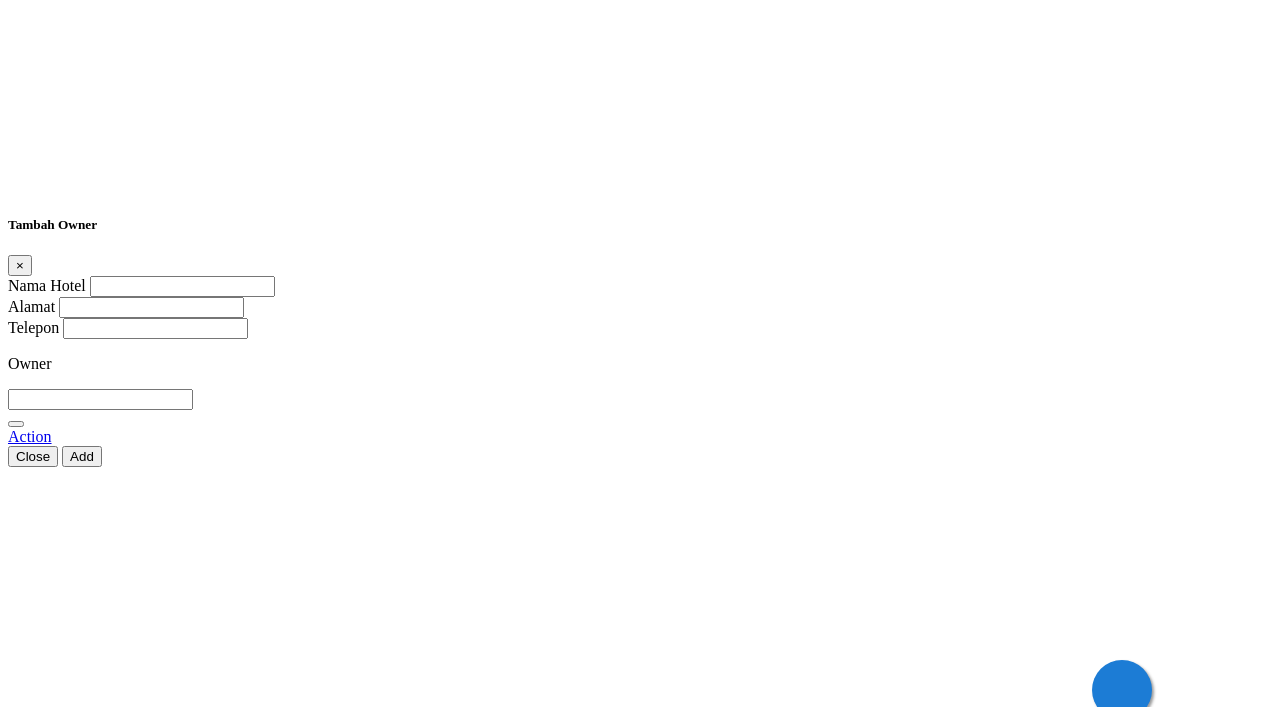
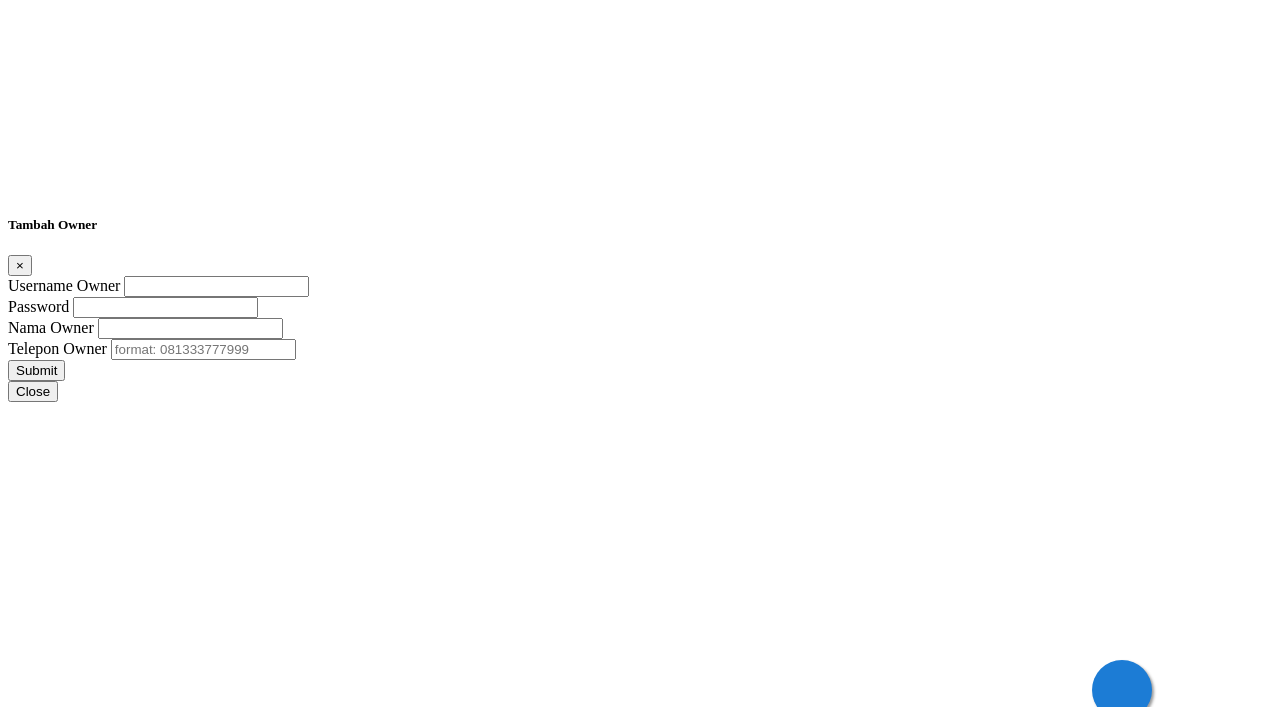
Before and after one commit to jialingkun/acehotel, a PHP site: the page made by application/views/admin/management_owner.php in a window 1280 px wide. Shown: the top 707 px of the page. Run offline with PHP 8.4, Linux system fonts and the light colour scheme; the template is opened without the code that fills it, so the values that code supplies are empty.

Commit message:
insert owner (admin)
done

```diff
--- a/application/views/admin/management_owner.php
+++ b/application/views/admin/management_owner.php
@@ -118,36 +118,33 @@
 					</div>
 					<div class="modal-body">
 						<div class="col-12 no-padding">
+							<form id="insert_owner" onsubmit="insertmember(event)">
 								<div class="form-group">
-								<label for="usr">Nama Hotel</label>
-								<input type="text" class="form-control">
+									<label for="usr">Username Owner</label>
+									<input type="text" name="username" class="form-control" pattern="^[A-Za-z0-9-_]+$" required>
 								</div>
 								<div class="form-group">
-								<label for="alamat">Alamat</label>
-								<input type="text" class="form-control">
+									<label for="alamat">Password</label>
+									<input type="password" name="password" class="form-control">
 								</div>
 								<div class="form-group">
-								<label for="alamat">Telepon</label>
-								<input type="text" class="form-control">
+									<label for="alamat">Nama Owner</label>
+									<input type="text"  name="nama" class="form-control" pattern="^[A-Za-z ,.'-]+$" required>
 								</div>
-							<div class="input-group">
-								<p for="jk">Owner</p>
+								<div class="form-group">
+									<label for="alamat">Telepon Owner</label>
+									<input type="text" name="telepon" class="form-control" placeholder="format: 081333777999"
+										pattern="^[0-9]+$" required>
 								</div>
-							<div class="input-group">
-								<input type="text" class="form-control">
-								<div class="input-group-append">
-									<button class="btn btn-outline-secondary dropdown-toggle" type="button"
-										data-toggle="dropdown" aria-haspopup="true" aria-expanded="false"></button>
-									<div class="dropdown-menu">
-										<a class="dropdown-item" href="#">Action</a>
+								<div class="form-group">
+									<button type="submit" id="submitButton" class="btn btn-primary btn-md float-right">
+										<span id="submit">Submit</span></button>
 								</div>
 						</div>
-							</div>
-						</div>
+						</form>
 					</div>
 					<div class="modal-footer">
 						<button type="button" class="btn btn-light" data-dismiss="modal">Close</button>
-						<button type="button" class="btn btn-success">Add</button>
 					</div>
 				</div>
 			</div>
@@ -203,8 +200,6 @@
 
 	$(document).on('click', '.owner-data', function () {
 		var usernameOwner = $(this).data('id');
-
-
 	});
 
 	function getAllOwner() {
@@ -215,4 +210,34 @@
 		);
 	}
 
+	function insertmember(e) {
+		if (confirm("Apakah anda yakin ?")) {
+			e.preventDefault();
+			urls = "insert_owner";
+			var dataString = $("#insert_owner").serialize();
+
+			$("#submit").html("tunggu..");
+			$("#submitButton").prop("disabled", true);
+
+			$.ajax({
+				url: "<?php echo base_url() ?>index.php/" + urls,
+				type: 'POST',
+				data: dataString,
+				success: function (response) {
+					if (response.startsWith("success", 0)) {
+						location.reload();
+					} else {
+						alert(response);
+						$("#submit").html("Submit");
+						$("#submitButton").prop("disabled", false);
+					}
+				},
+				error: function () {
+					alert(response);
+					$("#submitButton").prop("disabled", false);
+				}
+			});
+		} else {}
+	}
+
 </script>
```
Lines whose indentation alone changed are shown as unchanged.
